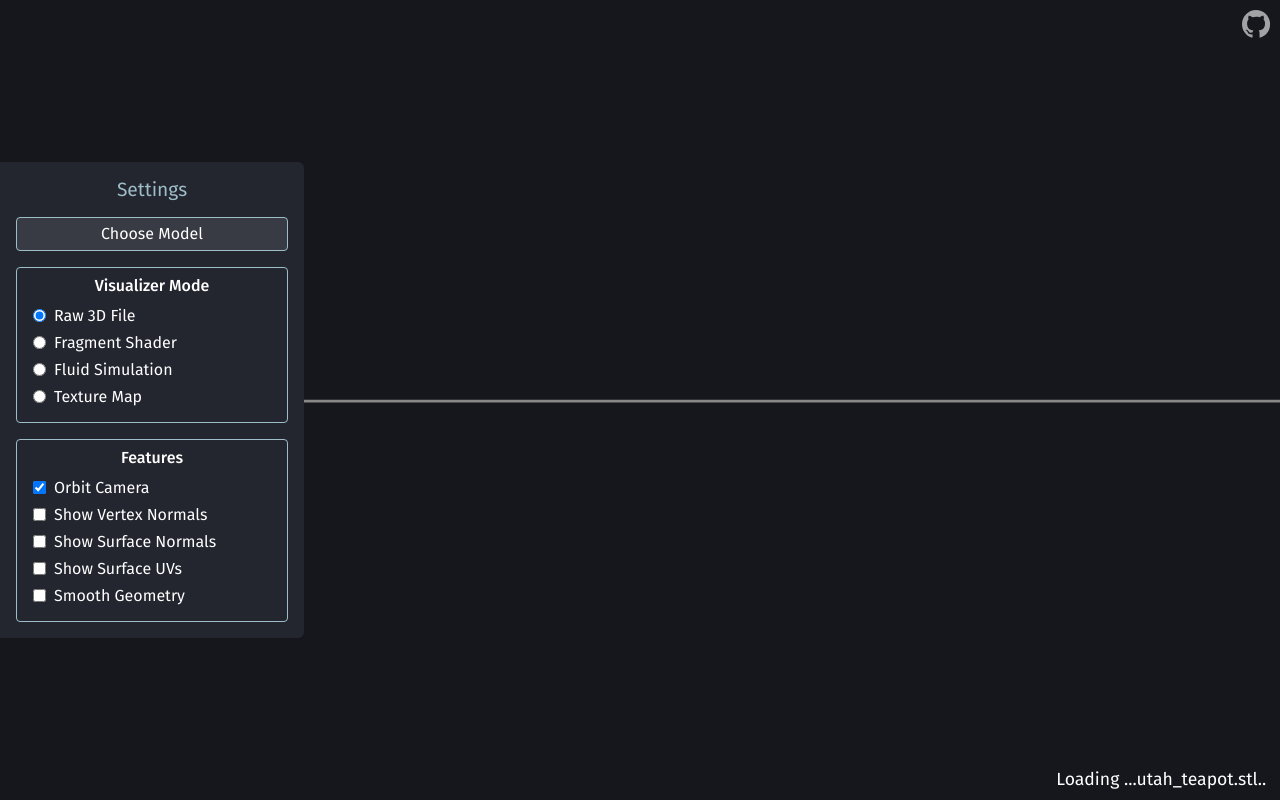
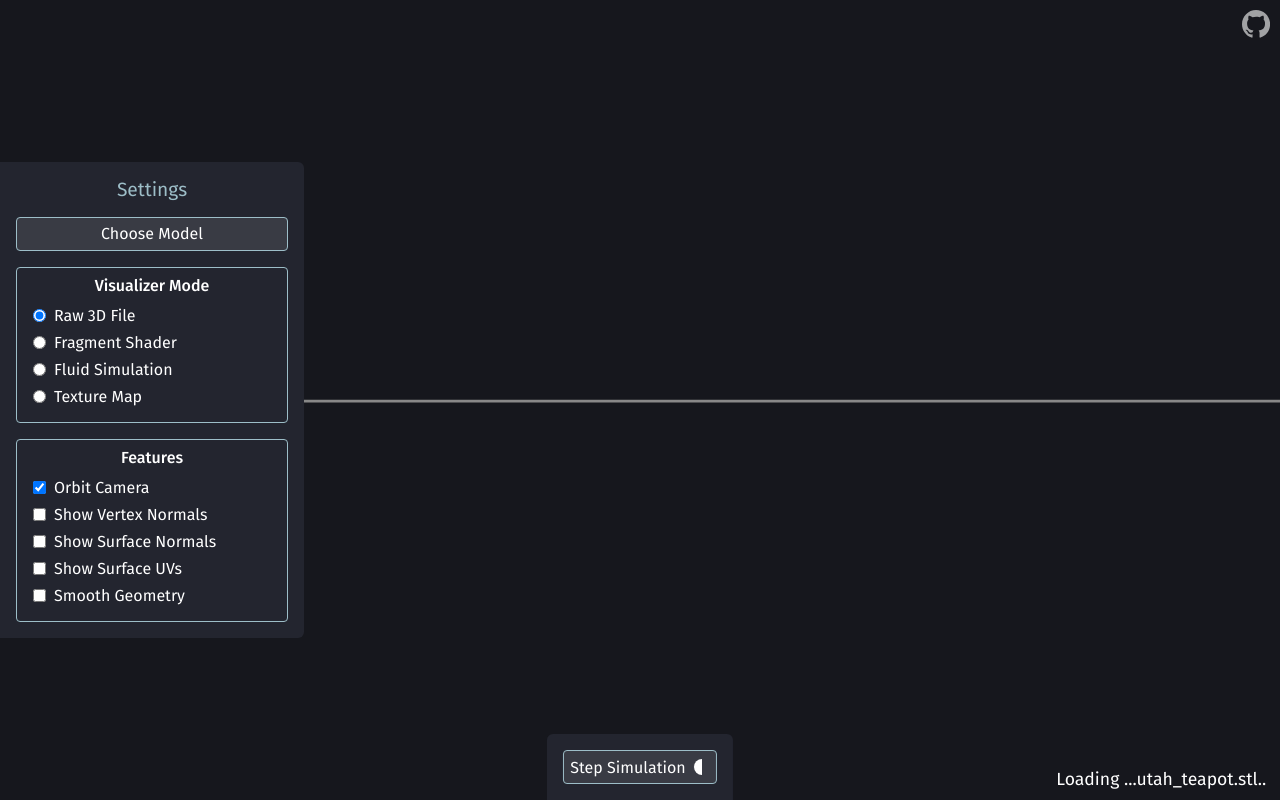
Before and after one commit to fire833/fdmviz, a Svelte app: page / in a window 1280 px wide. Built offline with nearby package versions, Linux system fonts and the light colour scheme; no server answers.

Commit message:
feat: timer to step simulation with button alt

```diff
--- /dev/null
+++ b/src/components/CircleProgressBar.svelte
@@ -0,0 +1,22 @@
+<script>
+  export let progress;
+  const angle = 360 * progress;
+
+  // Adapt the logic according to the approach
+  const background = `conic-gradient(transparent 0deg ${angle}deg, white ${angle}deg 360deg)`;
+
+  $: cssVarStyles = `--background:${background}`;
+</script>
+
+<div id="progress-circle" style={cssVarStyles}></div>
+
+<style>
+  #progress-circle {
+    background: var(--background);
+    border-radius: 50%;
+    width: 1em;
+    height: 1em;
+    transition: all 500ms ease-in;
+    will-change: transform;
+  }
+</style>
--- a/src/components/Settings.svelte
+++ b/src/components/Settings.svelte
@@ -42,14 +42,6 @@
   <button on:click={() => dispatchModalEvent('openModal', {})}>
     Choose Model
   </button>
-
-  {#if $viewMode === ViewMode.SIMULATION}
-    <button
-      on:click={() => {
-        $visualizer.updatePhysics();
-      }}>Step Simulation</button
-    >
-  {/if}
 
   <div class="section">
     <h2>Visualizer Mode</h2>
--- /dev/null
+++ b/src/components/SimControls.svelte
@@ -0,0 +1,64 @@
+<script lang="ts">
+  import { onMount, onDestroy } from 'svelte';
+  import { simSpeed, visualizer } from '../stores';
+  import { get } from 'svelte/store';
+  import CircleProgressBar from './CircleProgressBar.svelte';
+
+  let button: HTMLButtonElement;
+
+  let TPS: number = get(simSpeed); // simSpeed
+  const TIME_STEP_SIZE = 50;
+
+  simSpeed.subscribe((value) => {
+    TPS = value;
+  });
+
+  // Function to update the progress
+  let progress = 0.5;
+  function updateProgress() {
+    progress = progress + TPS / TIME_STEP_SIZE;
+    if (progress >= 1) button.click();
+  }
+
+  function handleClick() {
+    $visualizer.updatePhysics();
+    progress = 0;
+  }
+
+  let intervalID: number;
+  onMount(
+    () => (intervalID = setInterval(updateProgress, 1000 / TIME_STEP_SIZE)),
+  );
+  onDestroy(() => clearInterval(intervalID));
+</script>
+
+<div class="ui">
+  <button bind:this={button} on:click={() => handleClick()}>
+    Step Simulation
+    {#key progress}
+      <CircleProgressBar {progress}></CircleProgressBar>
+    {/key}
+  </button>
+</div>
+
+<style>
+  .ui {
+    position: absolute;
+
+    bottom: 0;
+    left: 50vw;
+    transform: translate(-50%, 0);
+
+    display: flex;
+    border-radius: 6px 6px 0 0;
+
+    gap: 1rem;
+  }
+
+  button {
+    align-items: center;
+    gap: 8px;
+    display: flex;
+    flex-direction: row;
+  }
+</style>
--- a/src/components/UserInterface.svelte
+++ b/src/components/UserInterface.svelte
@@ -4,6 +4,9 @@
   import Settings from './Settings.svelte';
   import GitHub from './GitHub.svelte';
   import Loading from './Loading.svelte';
+  import SimControls from './SimControls.svelte';
+  import { viewMode } from '../stores';
+  import { ViewMode } from '../types';
 
   let modal: SvelteComponent;
 </script>
@@ -12,3 +15,7 @@
 <Settings on:openModal={modal.showModal()}></Settings>
 <GitHub></GitHub>
 <Loading></Loading>
+<SimControls></SimControls>
+{#if $viewMode == ViewMode.SIMULATION}
+  <SimControls></SimControls>
+{/if}
```
